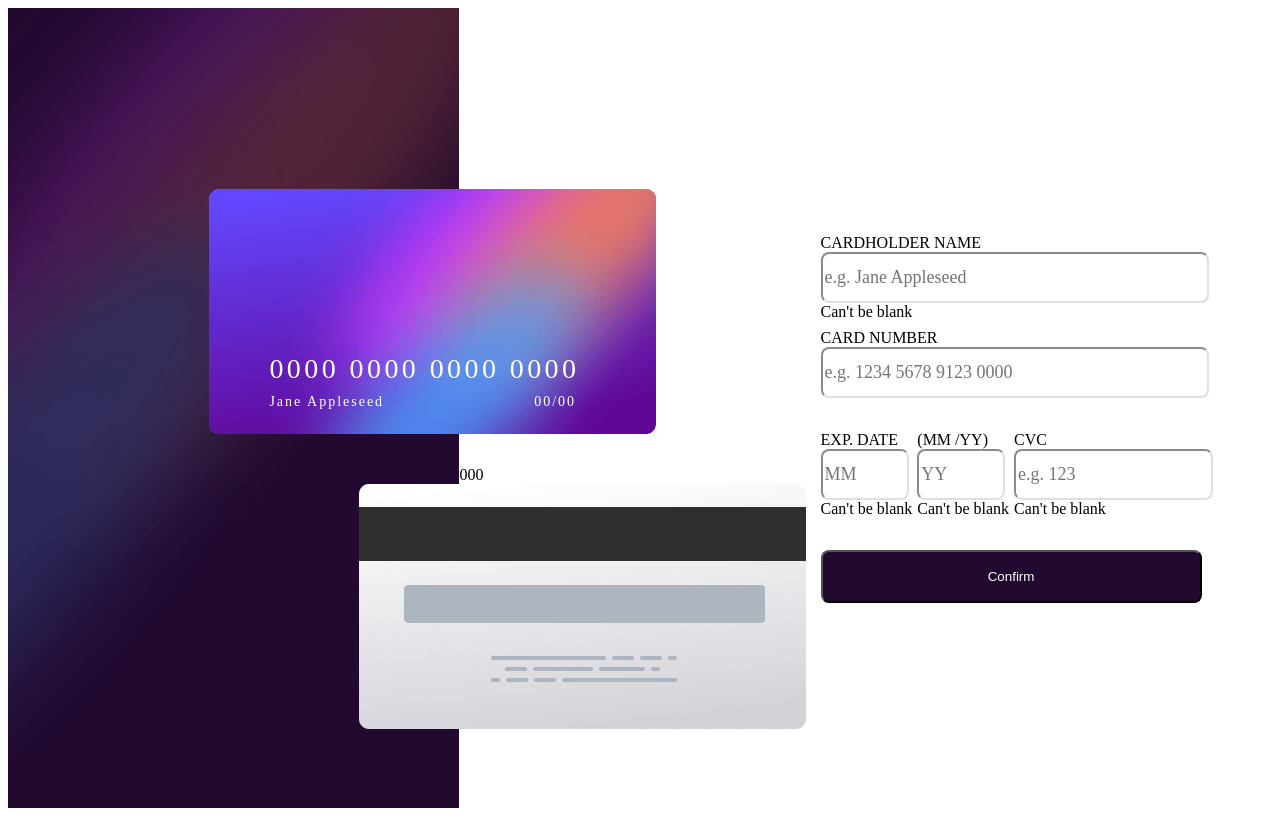
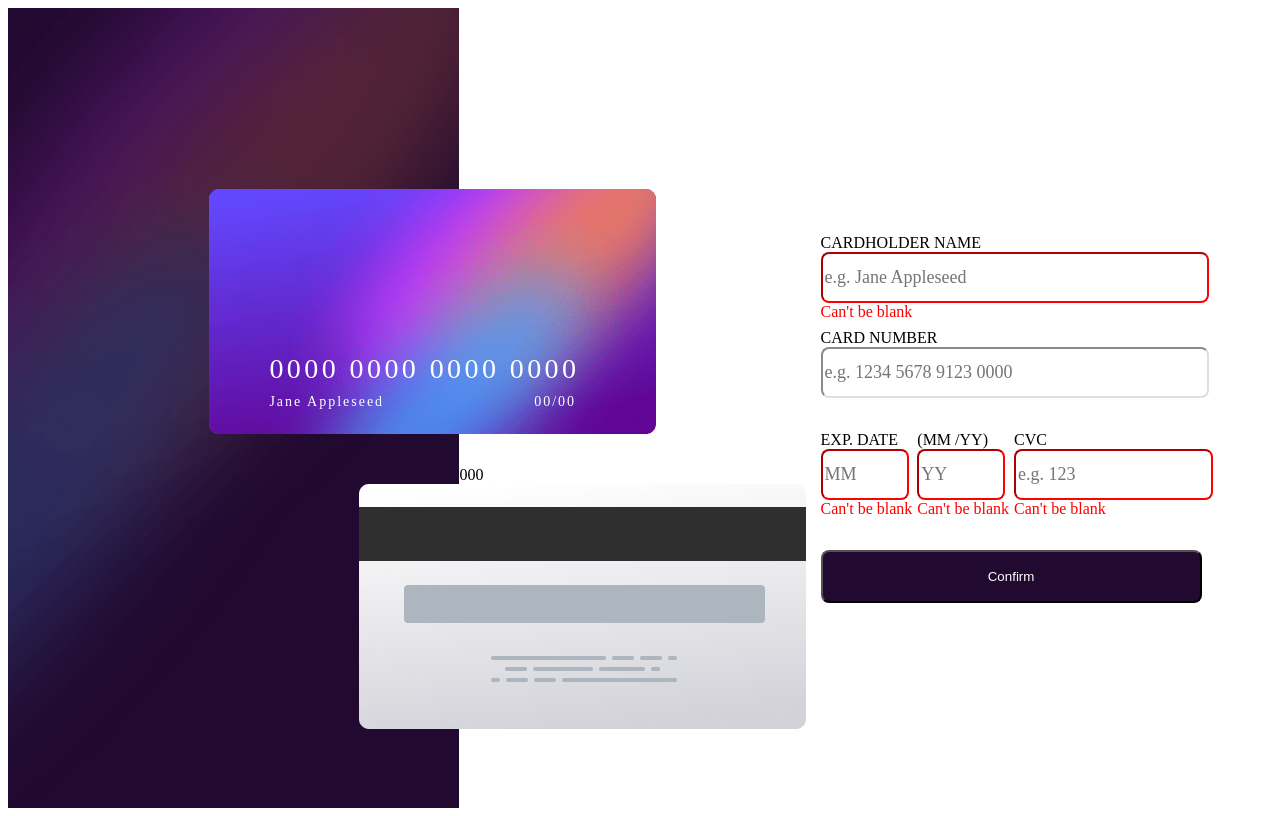
Before and after one commit to arianecrestani/interactive-card-details, a React (Create React App) app in the folder card-details-form/: page / in a window 1280 px wide. Built offline with nearby package versions, Linux system fonts and the light colour scheme.

Commit message:
update date

```diff
--- a/card-details-form/src/Components/InputField.jsx
+++ b/card-details-form/src/Components/InputField.jsx
@@ -9,7 +9,7 @@ const InputName = styled.input`
   font-style: normal;
   font-weight: 500;
   font-size: 18px;
-  border-color: #dfdee0;
+  border-color: ${(props) => props.error ? "red" : "#dfdee0"};
 `;
 const Label = styled.label`
   display: flex;
@@ -17,6 +17,7 @@ const Label = styled.label`
 const Error = styled.label`
   visibility: ${(props) => props.visibilityLabel || "hidden"};
   display: flex;
+  color: red;
 `;
 
 export default function InputField({
@@ -26,7 +27,7 @@ export default function InputField({
   onChange,
   showError,
   errorDescription,
-  maxLength,
+  maxLength
 }) {
   return (
     <div>
@@ -37,6 +38,7 @@ export default function InputField({
         onChange={onChange}
         placeholder={inputName}
         inputwidth={inputwidth}
+        error={showError}
       />
       <div>
         <Error visibilityLabel={showError}>{errorDescription}</Error>
--- a/card-details-form/src/Components/Inputs.jsx
+++ b/card-details-form/src/Components/Inputs.jsx
@@ -65,14 +65,15 @@ export default function Inputs() {
   }, [name]);
 
   useEffect(() => {
-    if (number.length >= 19) {
+    if (number.length > 19) {
       setShowNumberError(true);
     } else {
       setShowNumberError(false);
     }
   }, [number]);
+
   useEffect(() => {
-    if (month.length < 0 || month < 1 || month > 12) {
+    if (month.length <= 0 || month < 1 || month > 12) {
       setShowMonthError(true);
     } else {
       setShowMonthError(false);
@@ -80,7 +81,9 @@ export default function Inputs() {
   }, [month]);
 
   useEffect(() => {
-    if (year.length < 0 || year < 22) {
+    let currentYear = new Date().getFullYear();
+    currentYear = currentYear.toString().substring(2);
+    if (year.length < 0 || year < currentYear) {
       setShowYearError(true);
     } else {
       setShowYearError(false);
@@ -106,10 +109,7 @@ export default function Inputs() {
           inputName="e.g. Jane Appleseed"
           onChange={(e) => {
             setName(
-              (e.target.value = e.target.value
-                .replace(/[^a-zA-Z' ']/g, "")
-                //.trim()
-              )
+              (e.target.value = e.target.value.replace(/[^a-zA-Z' ']/g, ""))
             );
           }}
         />
```
